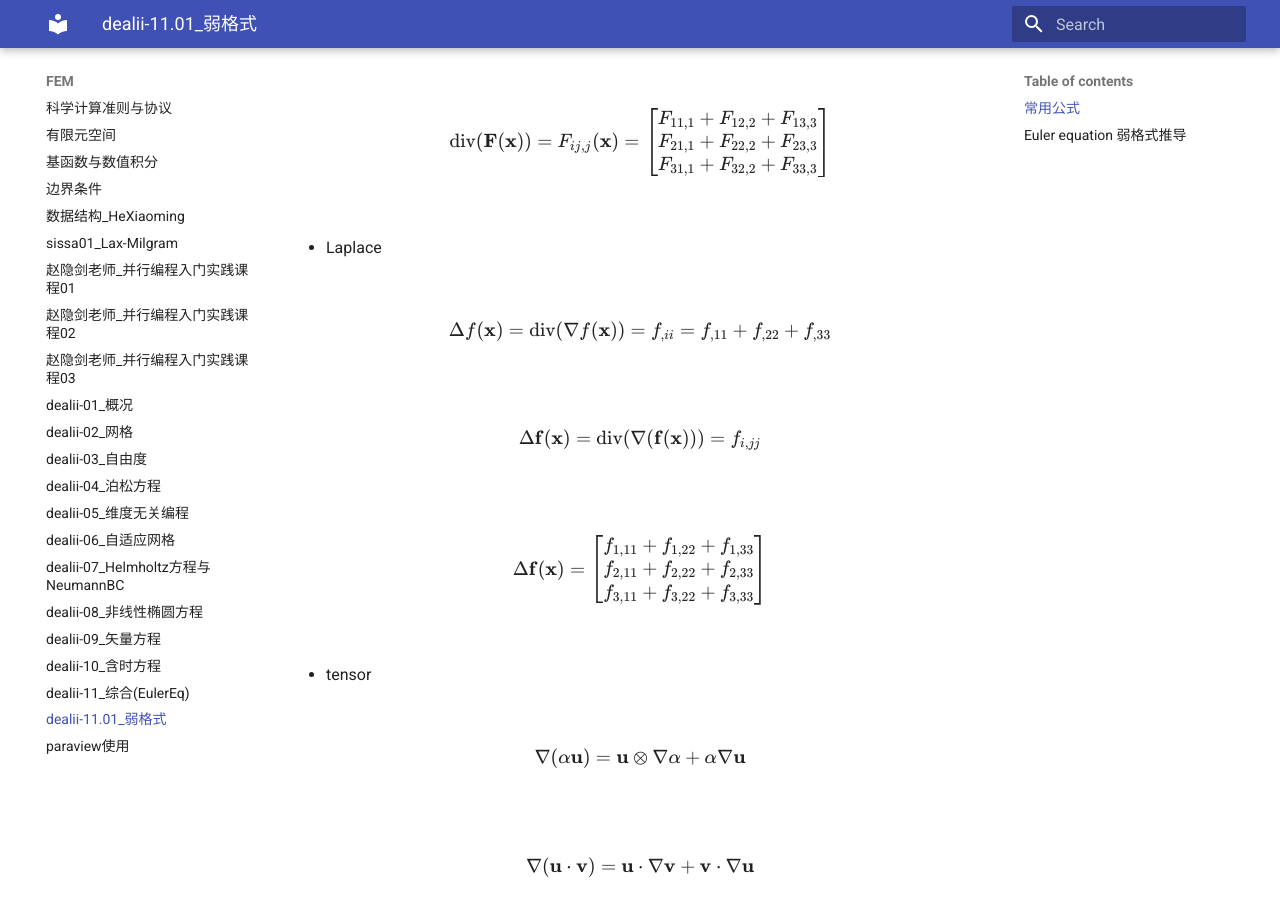
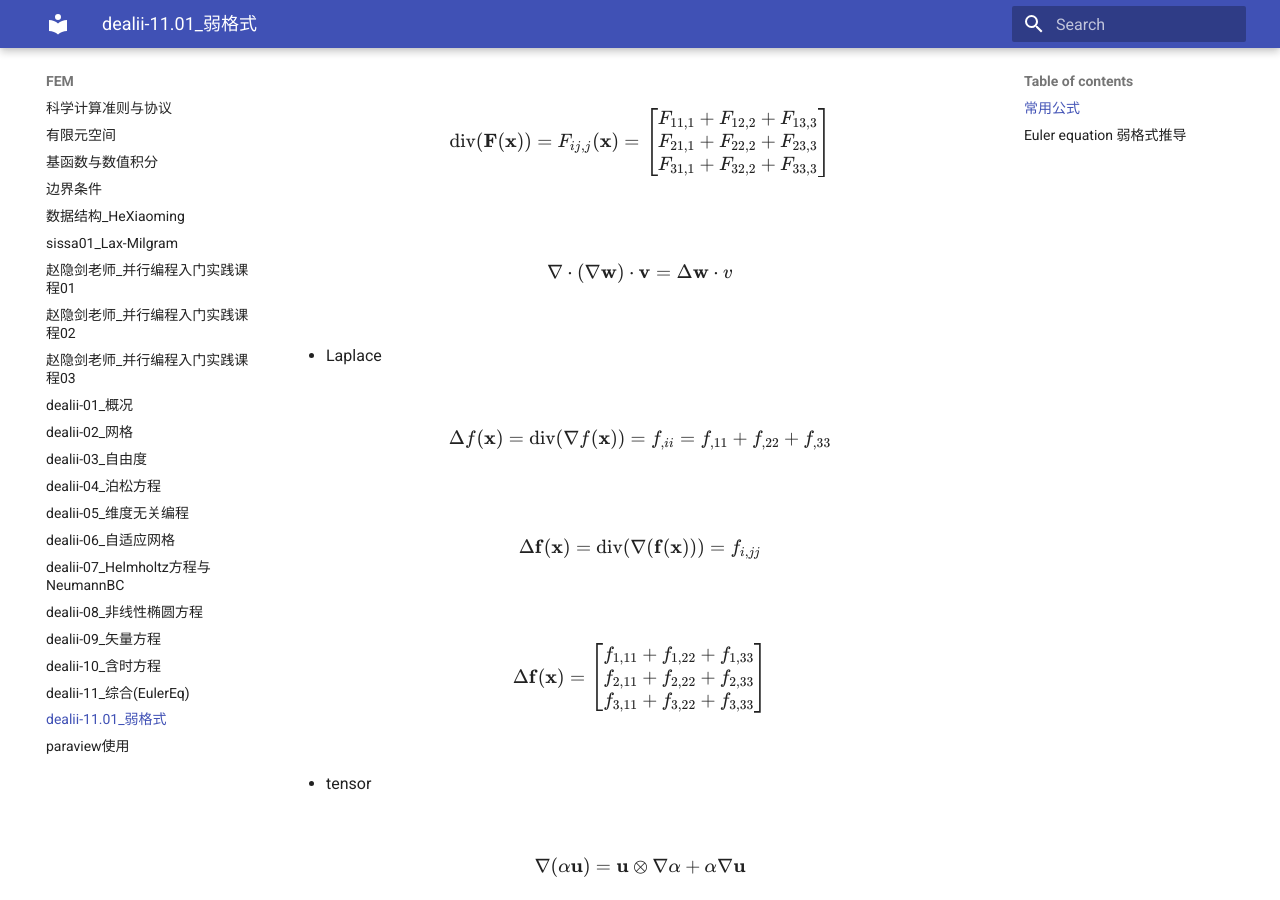
Before and after one commit to ymma98/technotes, an MkDocs documentation site: the page built from docs/FEM/dealii-11.01_弱格式.md, in a window 1280 px wide and 900 px high, scrolled down 2713 px. Built offline with MkDocs 1.6.1 and Material for MkDocs 9.7.7, drawn with Linux system fonts in a browser that asks for light colours; part of the change alters nothing that is shown.

Commit message:
docs/FEM/dealii-11.01_弱格式.md updated from https://stackedit.cn/

```diff
--- a/docs/FEM/dealii-11.01_弱格式.md
+++ b/docs/FEM/dealii-11.01_弱格式.md
@@ -107,6 +107,10 @@ $$
     F_{21,1} + F_{22,2} + F_{23,3} \\
     F_{31,1} + F_{32,2} + F_{33,3}
 \end{bmatrix}
+$$
+
+$$
+\nabla \cdot (\nabla \mathbf{w}) \cdot \mathbf{v} = \Delta \mathbf{w} \cdot v
 $$
 
 * Laplace
@@ -271,7 +275,8 @@ $$
 
 
 <!--stackedit_data:
-eyJoaXN0b3J5IjpbLTk5NDAxNzk1NSwtMTk0ODYyNDY5NywtMT
-g2NTA0NTM1OCwxODEzNTU0MzcwLDM5MDUzNzY4MiwxNzE1NjU2
-NzI4LC02Njk3NDcwNDcsLTE3Mzg5NjU5NzhdfQ==
+eyJoaXN0b3J5IjpbLTEyMDQyODM2MTEsLTk5NDAxNzk1NSwtMT
+k0ODYyNDY5NywtMTg2NTA0NTM1OCwxODEzNTU0MzcwLDM5MDUz
+NzY4MiwxNzE1NjU2NzI4LC02Njk3NDcwNDcsLTE3Mzg5NjU5Nz
+hdfQ==
 -->
```
